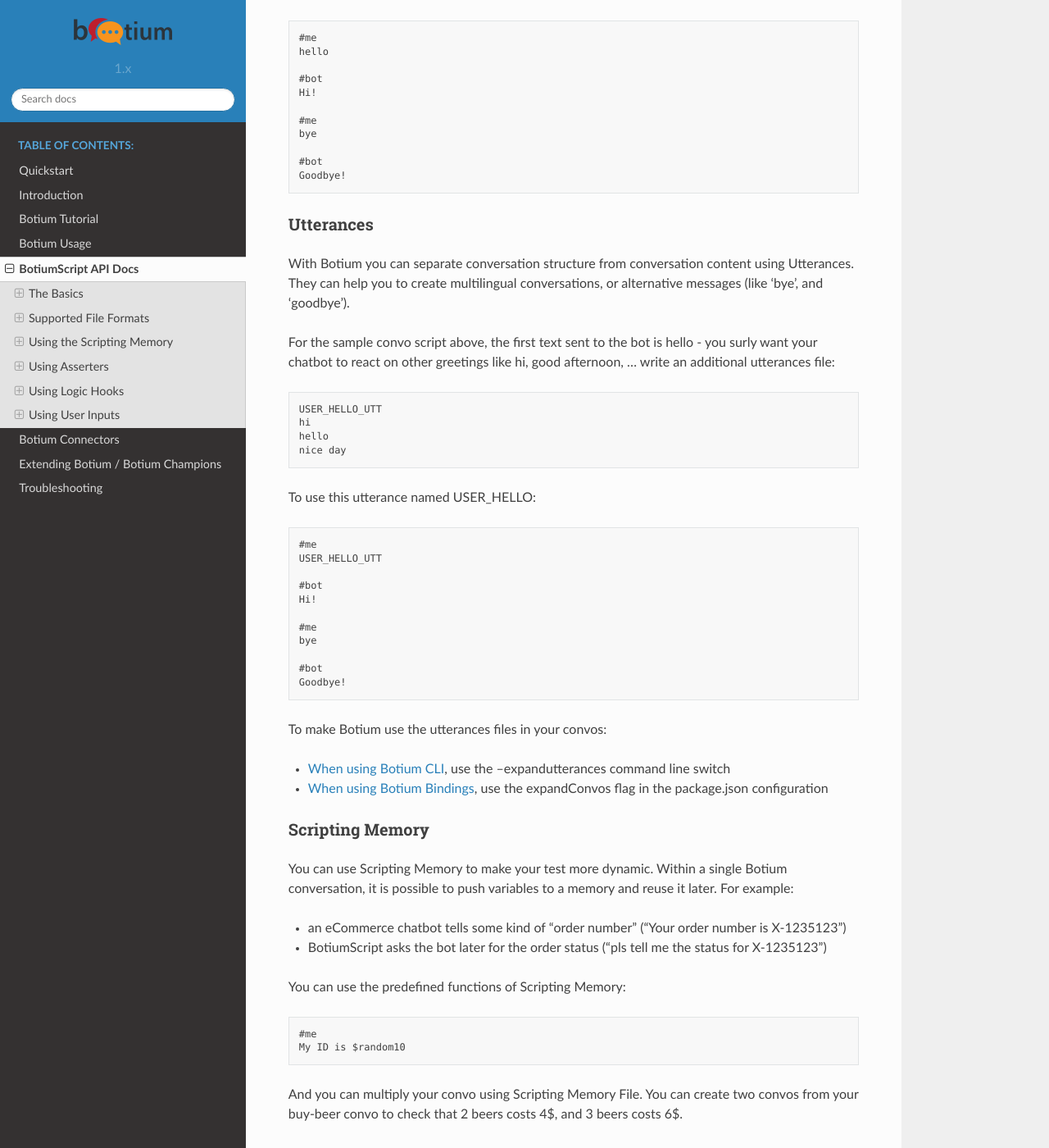
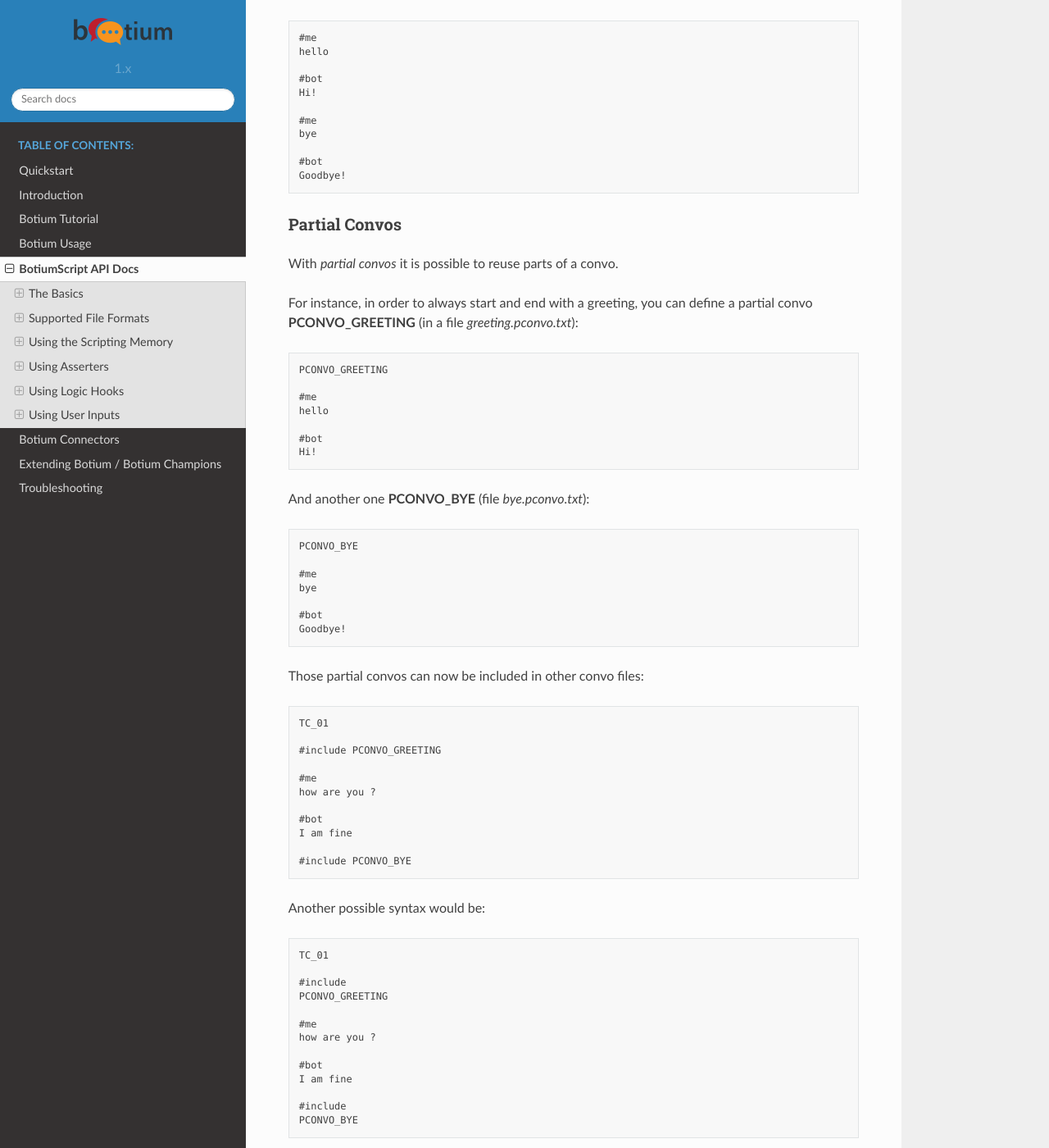
Before and after one commit to codeforequity-at/botium-docs, a Sphinx documentation site: the page built from docs/05_botiumscript/index.rst, in a window 1280 px wide and 1400 px high, scrolled down 673 px. Shown: the whole window at 82% size. Built offline with Sphinx 7.4.7 and the Read the Docs theme 2.0.0, drawn with Linux system fonts in a browser that asks for light colours; some of the changed text lies outside the part shown.

Commit message:
Updated partial convo docs

```diff
--- a/docs/05_botiumscript/part_botiumscript.rst
+++ b/docs/05_botiumscript/part_botiumscript.rst
@@ -28,6 +28,78 @@
 
   #bot
   Goodbye!
+
+Partial Convos
+--------------
+
+With *partial convos* it is possible to reuse parts of a convo.
+
+For instance, in order to always start and end with a greeting, you can define a partial convo **PCONVO_GREETING** (in a file *greeting.pconvo.txt*)::
+
+  PCONVO_GREETING
+
+  #me
+  hello
+
+  #bot
+  Hi!
+
+And another one **PCONVO_BYE** (file *bye.pconvo.txt*)::
+
+  PCONVO_BYE
+
+  #me
+  bye
+
+  #bot
+  Goodbye!
+
+Those partial convos can now be included in other convo files::
+
+  TC_01
+
+  #include PCONVO_GREETING
+
+  #me
+  how are you ?
+
+  #bot
+  I am fine
+
+  #include PCONVO_BYE
+
+Another possible syntax would be::
+
+  TC_01
+
+  #include
+  PCONVO_GREETING
+
+  #me
+  how are you ?
+
+  #bot
+  I am fine
+
+  #include
+  PCONVO_BYE
+
+Or::
+
+  TC_01
+
+  #begin
+  INCLUDE PCONVO_GREETING
+
+  #me
+  how are you ?
+
+  #bot
+  I am fine
+
+  #end
+  INCLUDE PCONVO_BYE
+
 
 Utterances
 ----------
@@ -147,13 +219,13 @@
 
 * The first line is the name of the conversation or test case
 * The second line up to the first line starting with # is an optional description text
-* A line starting with #me will send the text following on the next line(s) to your chatbot
+* A line starting with **#me** will send the text following on the next line(s) to your chatbot
 
   * Anything following the #me in the same line will be the channel to send to - for example: #me #private will send the message to the private channel (Slack only)
   * In case there is a registered utterance detected with matching reference code (see below), the utterance samples are expanded (one conversation for each utterance) and sent to the chatbot
   * If the message to send is not specified, then an empty message will be sent to bot
 
-* A line starting with #bot will expect your chatbot to answer accordingly
+* A line starting with **#bot** will expect your chatbot to answer accordingly
 
   * Anything following the #bot in the same line will be the channel to listen to - for example: #bot #general will wait for a message on the #general-channel (Slack only)
   * In case there is a registered utterance detected with mathing reference code (see below), your chatbot is expected to answer with one of the sample utterances
@@ -162,8 +234,10 @@
   * The OPTIONAL and NOT can be combined. The correct order is first optional then negation: "?!".
   * If the message to receive is not specified, then the answer wont be checked.
 
-* A line starting with #begin will be used on conversation begin only (mainly for asserters and logic hooks, see next section)
-* A line starting with #end will be used on conversation end only (mainly for asserters and logic hooks, see next section)
+* A line starting with **#include** will insert a named partial convo at this place
+* A line starting with **#begin** will be used on conversation begin only (mainly for asserters and logic hooks, see next section)
+* A line starting with **#end** will be used on conversation end only (mainly for asserters and logic hooks, see next section)
+* For partial convos, #begin and #end is ignored
 
 That's it.
 
```
